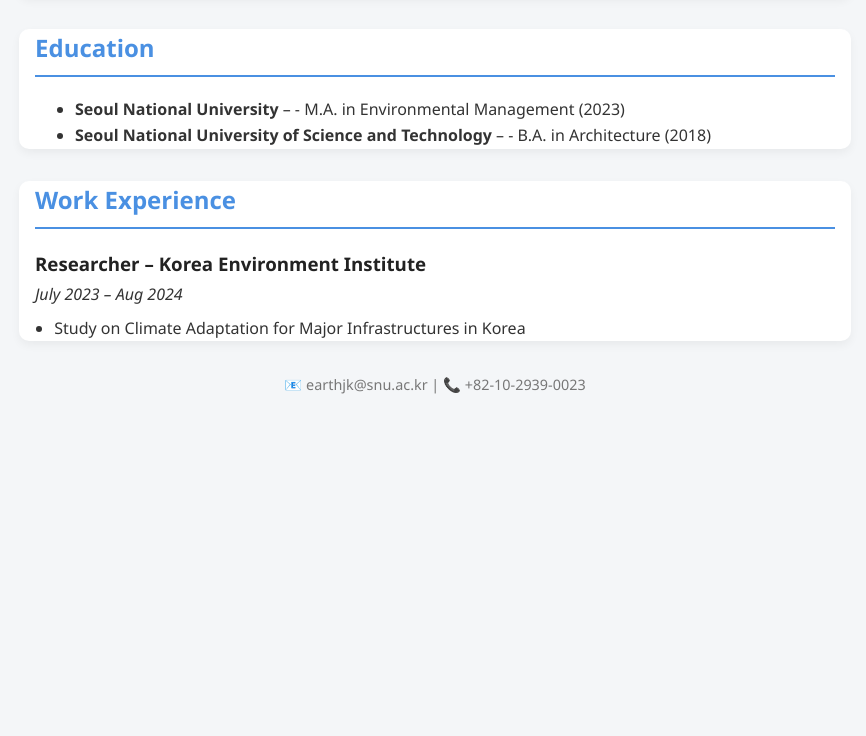
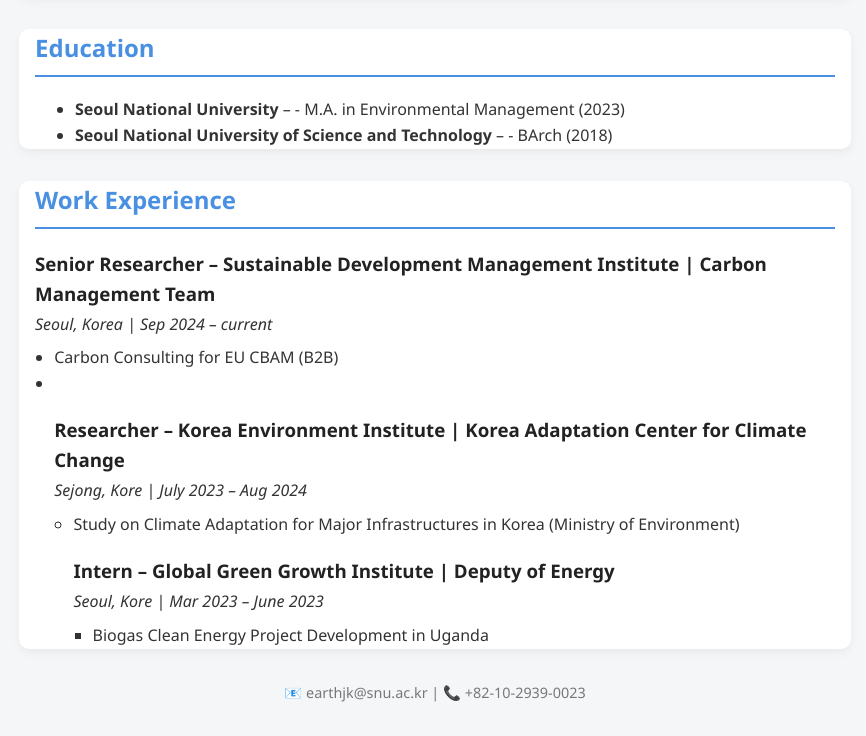
Before and after one commit to hazelnutcreamlatte/permafrost, a plain HTML site: page index.html in a window 1280 px wide. Shown: the part 396-1132 px from the top of the page, without its empty margins (205-1071 px from the left). Before the commit the page ends 824 px from the top, so only its background shows below. Drawn offline with Linux system fonts and the light colour scheme.

Commit message:
Update index.html

```diff
--- a/index.html
+++ b/index.html
@@ -22,17 +22,26 @@
     <h2>Education</h2>
     <ul>
       <li><strong>Seoul National University</strong> – - M.A. in Environmental Management (2023)</li>
-      <li><strong>Seoul National University of Science and Technology</strong> – - B.A. in Architecture (2018)</li>
+      <li><strong>Seoul National University of Science and Technology</strong> – - BArch (2018)</li>
     </ul>
   </section>
 
   <section class="experience">
     <h2>Work Experience</h2>
     <div class="job">
-      <h3>Researcher – Korea Environment Institute</h3>
-      <p>July 2023 – Aug 2024</p>
+      <h3>Senior Researcher – Sustainable Development Management Institute | Carbon Management Team</h3>
+      <p>Seoul, Korea | Sep 2024 – current </p>
       <ul>
-        <li>Study on Climate Adaptation for Major Infrastructures in Korea</li>
+        <li>Carbon Consulting for EU CBAM (B2B)</li>
+        <li></li>
+      <h3>Researcher – Korea Environment Institute | Korea Adaptation Center for Climate Change</h3>
+      <p>Sejong, Kore | July 2023 – Aug 2024</p>
+      <ul>
+        <li>Study on Climate Adaptation for Major Infrastructures in Korea (Ministry of Environment)</li>
+      <h3>Intern – Global Green Growth Institute | Deputy of Energy</h3>
+      <p>Seoul, Kore | Mar 2023 – June 2023</p>
+      <ul>
+        <li>Biogas Clean Energy Project Development in Uganda </li>
       </ul>
     </div>
   </section>
```
